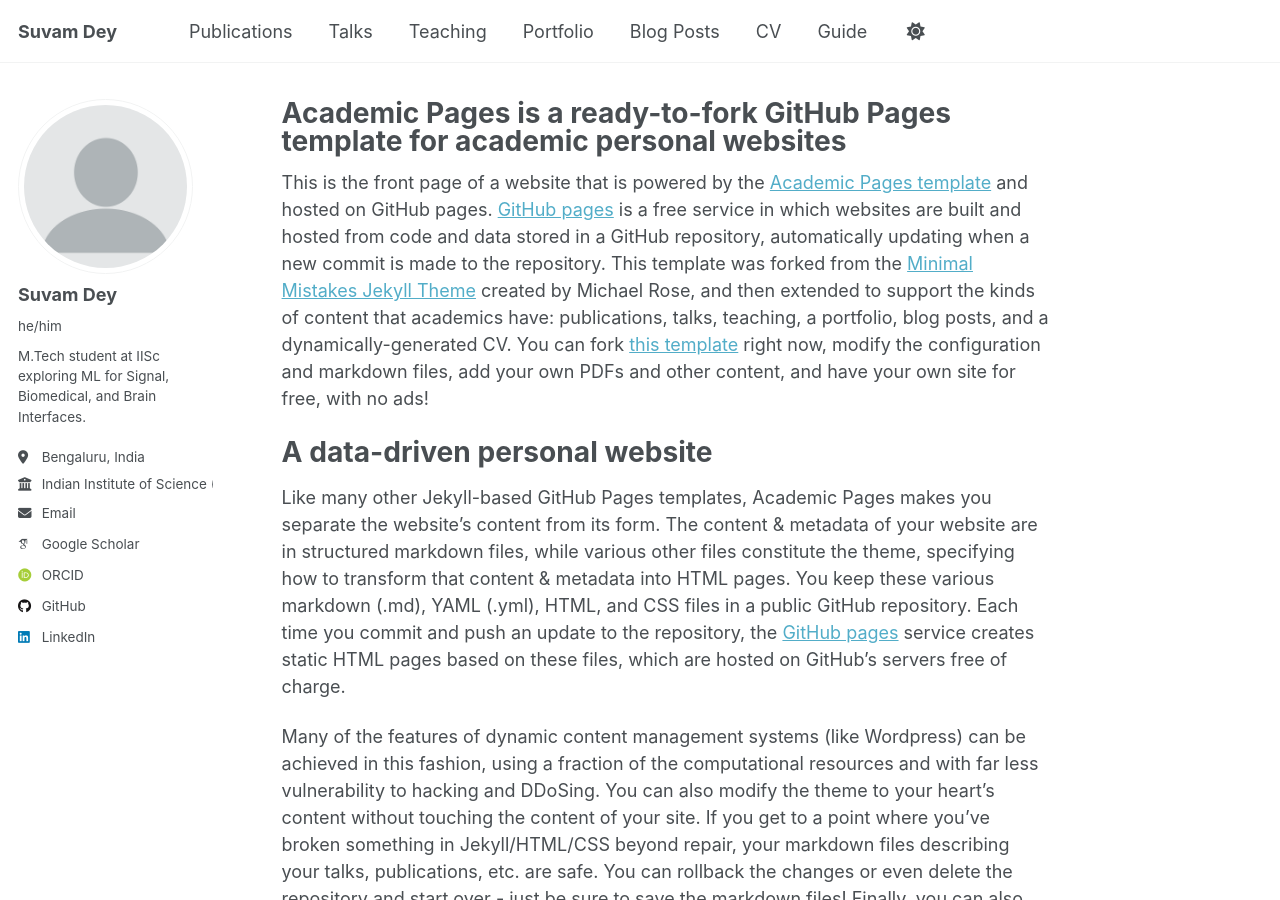
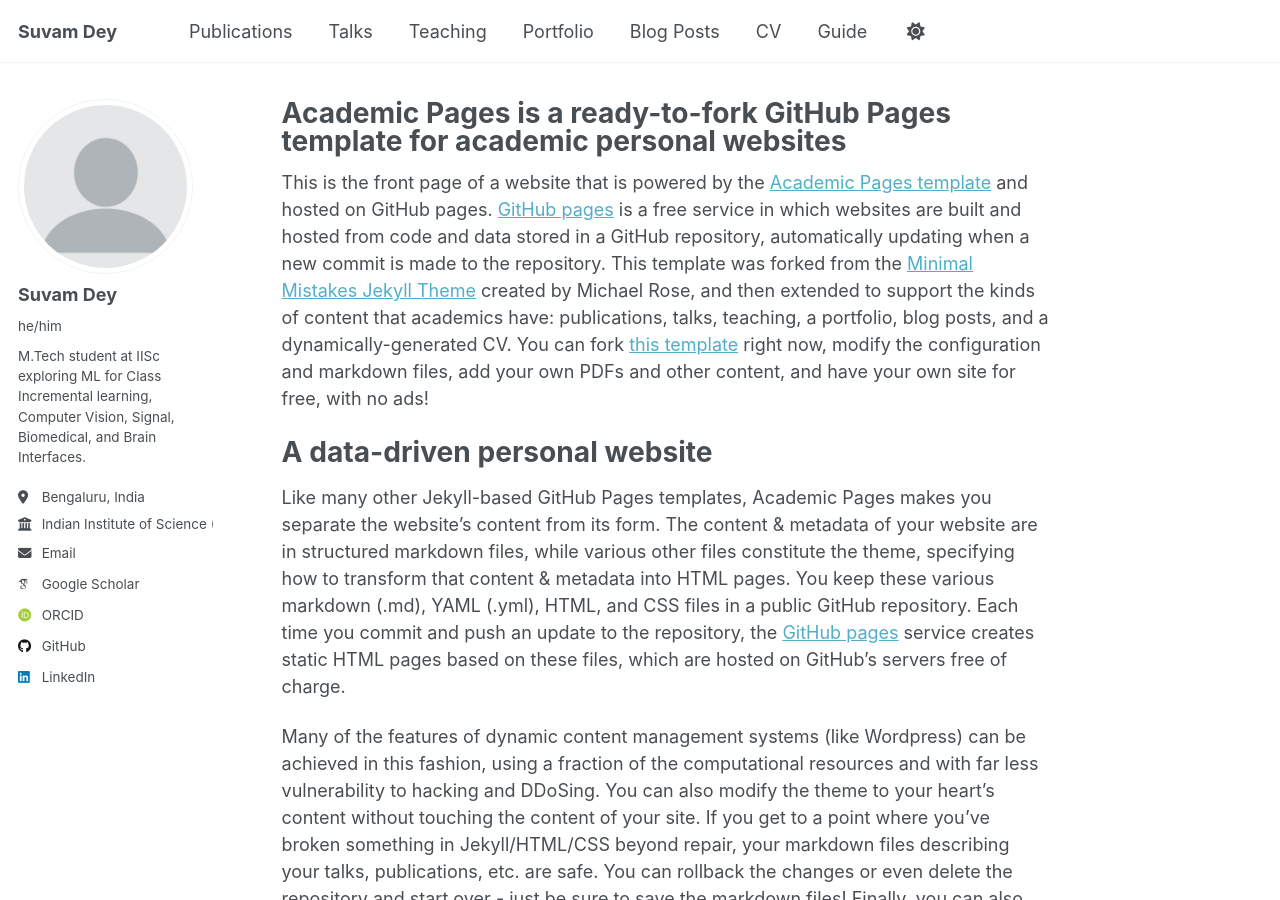
Before and after one commit to YedMavus/yedmavus.github.io, a Jekyll site: the page built from _pages/about.md, in a window 1280 px wide and 900 px high. Built offline with Jekyll 4.4.1, drawn with Linux system fonts in a browser that asks for light colours; some web fonts are replaced.

Commit message:
Update _config.yml for gscholar, orcid

```diff
--- a/_config.yml
+++ b/_config.yml
@@ -14,13 +14,13 @@
   avatar           : "profile.png"  # Add a profile image in /images/
   name             : "Suvam Dey"
   pronouns         : "he/him"
-  bio              : "M.Tech student at IISc exploring ML for Signal, Biomedical, and Brain Interfaces."
+  bio              : "M.Tech student at IISc exploring ML for Class Incremental learning, Computer Vision, Signal, Biomedical, and Brain Interfaces."
   location         : "Bengaluru, India"
   employer         : "Indian Institute of Science (IISc)"
   email            : "suvamdey2002@gmail.com"
 
-  googlescholar    : "https://scholar.google.com/citations?user=PS_CX0AAAAAJ"  # Replace with your real profile
-  orcid            : "https://orcid.org/0000-0000-0000-0000"  # Replace with your ORCID if available
+  googlescholar    : "https://scholar.google.com/citations?user=ZKDDrFAAAAAJ"  # Replace with your real profile
+  orcid            : "https://orcid.org/0000-0002-1850-0850"  # Replace with your ORCID if available
   github           : "yedmavus"
   linkedin         : "suvam-dey"
 
```
